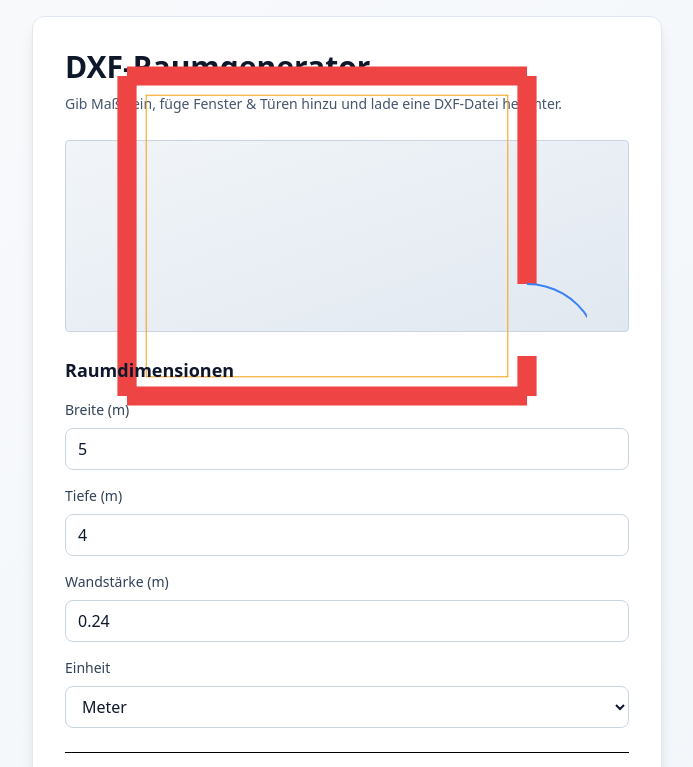
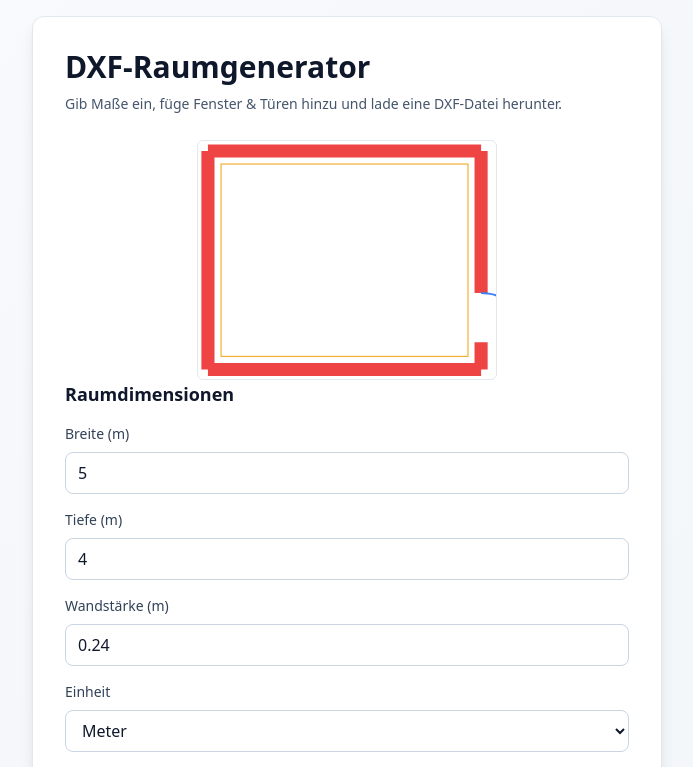
Before and after one commit to DevEljah/dxf-genertator, a React (Vite) app: page / in a window 1280 px wide. Shown: the top 767 px of the page, without its empty margins (293-986 px from the left). Built offline with nearby package versions, Linux system fonts and the light colour scheme.

Commit message:
Version 1.2  implementation

```diff
--- a/src/components/PreviewPlaceholder.jsx
+++ b/src/components/PreviewPlaceholder.jsx
@@ -8,9 +8,9 @@ function convertToMm(value, unit) {
 }
 
 export default function PreviewPlaceholder({ config }) {
-  const svgW = 480;
-  const svgH = 360;
-  const pad = 20;
+  const svgW = 300;
+  const svgH = 240;
+  const pad = 10;
 
   const roomW = convertToMm(config.width || 0, config.unit);
   const roomH = convertToMm(config.depth || 0, config.unit);
@@ -74,8 +74,8 @@ export default function PreviewPlaceholder({ config }) {
   addVertical(0, roomH, 0, grouped.left || []);
 
   return (
-    <div className="preview-placeholder border bg-white rounded p-2">
-      <svg width={svgW} height={svgH} viewBox={`0 0 ${svgW} ${svgH}`}>
+    <div style={{ width: "100%", maxWidth: "300px", margin: "0 auto" }}>
+      <svg viewBox={`0 0 ${svgW} ${svgH}`} style={{ width: "100%", height: "auto", display: "block", border: "1px solid #e2e8f0", borderRadius: "0.375rem", background: "#fff" }} preserveAspectRatio="xMidYMid meet">
         <rect x="0" y="0" width={svgW} height={svgH} fill="transparent" />
 
         {/* draw wall segments */}
```
Also changed, not shown: src/pre.png (added), 1 other file (tests, documents, lock files or other folders).
